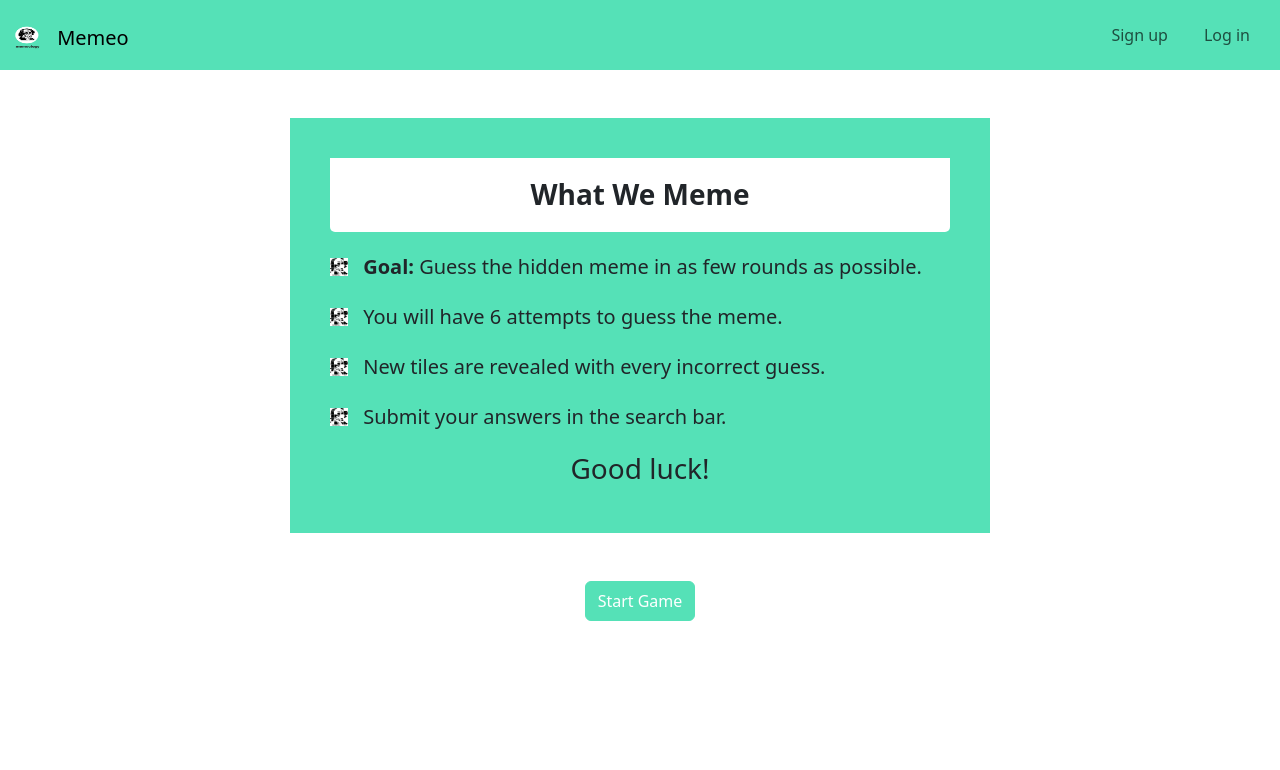
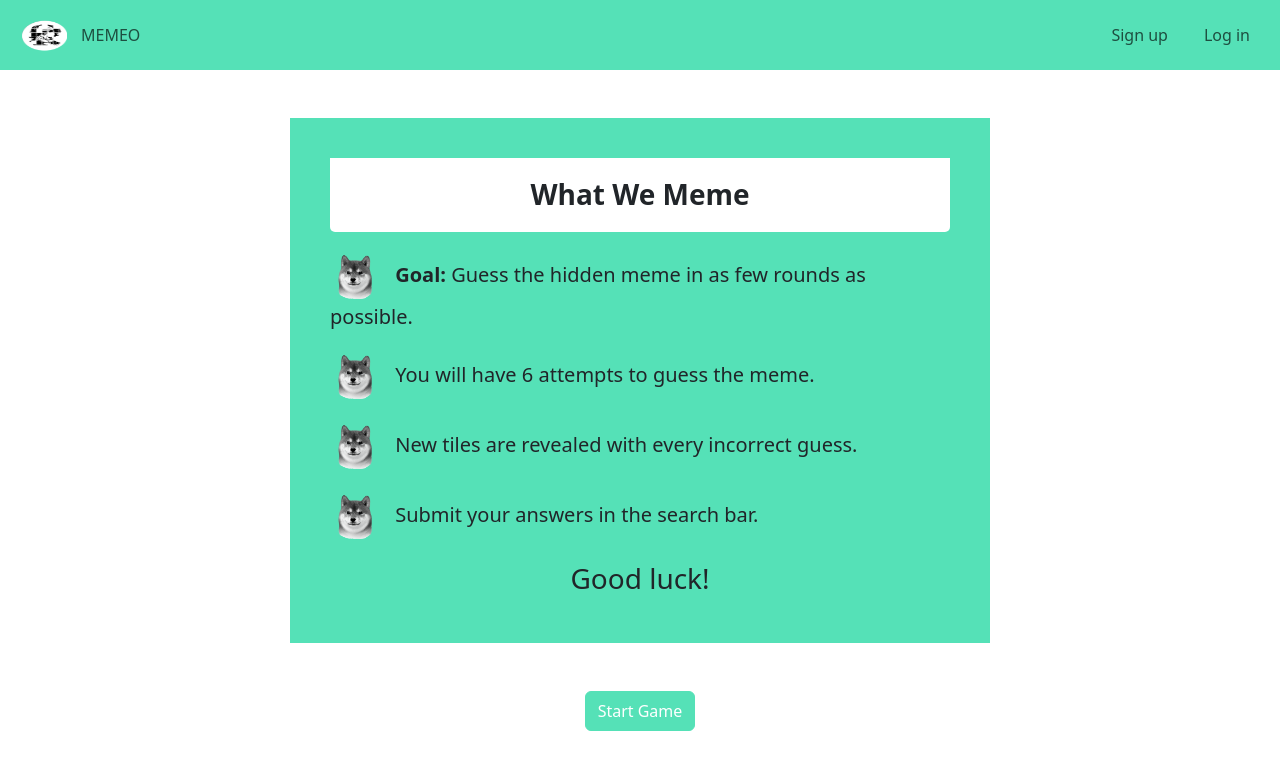
Before and after one commit to reckziegelwilliam96/capstone-1-memeology, a Flask app: page /instructions in a window 1280 px wide. Shown: the top 770 px of the page. Run offline with Flask 2, Linux system fonts and the light colour scheme; some libraries are stand-ins or nearby versions.

Commit message:
styling and gameplay

```diff
--- a/app.py
+++ b/app.py
@@ -1,6 +1,5 @@
 from flask import Flask, g, render_template, request, session, flash, redirect, jsonify
 from flask_debugtoolbar import DebugToolbarExtension
-import os, base64
 
 from sqlalchemy.exc import IntegrityError
 from sqlalchemy import func
@@ -120,11 +119,10 @@ def index():
     if not g.user:
         return redirect('/login')
 
-    round = session["round"]
-    if round >= 6:
+    if not session:
         return redirect('/select-game-meme')
-
-    return render_template('index.html')
+    else:
+        return render_template('index.html')
 
 @app.route('/home')
 def render_home_page():
@@ -138,7 +136,7 @@ def render_home_page():
     guess_image_id = session["guess_image"]
     guess_image = GuessedImages.query.filter_by(id=guess_image_id).first()
 
-    if round_meme is None or round >= 6 or guess_image.completed == True:
+    if round_meme is None or round >= 5 or guess_image.completed == True:
         return redirect('/select-game-meme')
 
     src = session["src"]
@@ -265,15 +263,25 @@ def update_guessed_image():
 
     words = {word.word.lower() for word in image.image_words}
     if keyword.lower() in words:
-        return jsonify({'result': 'correct', 'message': 'You are a Lord over Lords.'})
+        round += 1
+        session["round"] = round
+        update_image.round = round
+        phrase = update_image.database_images.phrase
+        print(phrase)
+        guess_image.completed = True
+        db.session.commit()
+        session.clear()
+        return jsonify({'result': 'correct', 'message': 'You are a Lord over Lords.', 'phrase': phrase})
 
     else:
         # Update the game round and save the updated object
-        if round >= 6:
+        if round >= 5:
+            phrase = update_image.database_images.phrase
+            print(phrase)
             update_image.completed = True
             db.session.commit()
             session.clear()
-            return jsonify({'result': 'game-over', 'message': "You've run out of guesses."})
+            return jsonify({'result': 'game-over', 'message': "You've run out of guesses.", 'phrase': phrase})
 
         else:
             round += 1
--- a/static/stylesheet/style.css
+++ b/static/stylesheet/style.css
@@ -69,18 +65,21 @@ button:hover {
 
 .navbar {
     background-color: rgb(85, 225, 183);
-    height: 70px; /* adjust height as needed */
+    height: 70px;
   }
 
 .navbar-brand {
   display: inline-block;
-  margin-top: 5px; /* adjust margin as needed */
+  font-size: small;
+  margin-left: 10px;
 }
 
 .navbar-brand img {
-  height: 30px;
-  width: 30px; /* adjust height as needed */
-  margin-right: 10px; /* adjust margin as needed */
+  height: 45px;
+  width: 45px;
+  margin-top: 10px;
+  margin-right: -20px;
+  margin-bottom: 5px;
 }
 
 .navbar-nav {
@@ -88,7 +87,7 @@ button:hover {
 }
 
 .navbar-nav li {
-  margin: 0 10px; /* adjust margin as needed */
+  margin: 0 10px;
 }
 
 .navbar-nav li a + a {
@@ -169,9 +168,8 @@ button:hover {
     display: inline-block;
     vertical-align: middle;
     margin-right: 10px;
-    margin-bottom: 3px;
-    width: 18px;
-    height: 18px;
+    width: 50px;
+    height: 50px;
 }
 /* ====================== Form */
 .game-container {
@@ -265,17 +272,21 @@ button:hover {
     height: 100%;
 }
 
+.score-container {
+  padding: 1rem;
+}
+
 img {
     display: flex;
     margin: 0 auto;
-    width: 400px;
-    height: 400px;
+    width: 600px;
+    height: 600px;
     position: relative;
 }
 
 .image-wrapper {
-    width: 400px;
-    height: 400px;
+    width: 600px;
+    height: 600px;
     justify-content: center;
     align-items: center;
     position: relative;
--- a/templates/base.html
+++ b/templates/base.html
@@ -19,9 +19,13 @@
 <nav class="navbar navbar-expand">
   <div class="container-fluid">
     <a class="navbar-brand" href="/">
-      <img src="/static/images/memeo-logo.png" class="d-inline-block align-top" alt="Memeo logo">
-      Memeo
+      <img src="/static/images/memeo-favicon.png" class="d-inline-block align-top" alt="Memeo favicon">
     </a>
+      <ul class="navbar-nav ms-auto">
+        <li class="nav-item">
+          <a class="nav-link" href="/">MEMEO</a>
+        </li>
+      </ul>
     <button class="navbar-toggler" type="button" data-bs-toggle="collapse" data-bs-target="#navbarNav" aria-controls="navbarNav" aria-expanded="false" aria-label="Toggle navigation">
       <span class="navbar-toggler-icon"></span>
     </button>
--- a/templates/index.html
+++ b/templates/index.html
@@ -6,7 +6,7 @@
 <div class="container mt-5 text-center">
     <img src="/static/images/memeo-logo.png">
 </div>
-<div class="text-center">
+<div class="container mt-5 text-center">
     <h3>Find Out What We Meme</h3>
   </div>
 <div class="container mt-5 text-center">
--- a/templates/instructions.html
+++ b/templates/instructions.html
@@ -10,19 +10,19 @@
     </div>
     <ul class="instruction-list">
       <li>
-        <img src="/static/images/memeo-bullet.png" alt="Memeo logo">
+        <img src="/static/images/memeo-gameover.png" alt="Memeo logo">
         <span class="fw-bold">Goal:</span> Guess the hidden meme in as few rounds as possible.
       </li>
       <li>
-        <img src="/static/images/memeo-bullet.png" alt="Memeo logo">
+        <img src="/static/images/memeo-gameover.png" alt="Memeo logo">
         You will have 6 attempts to guess the meme.
       </li>
       <li>
-        <img src="/static/images/memeo-bullet.png" alt="Memeo logo">
+        <img src="/static/images/memeo-gameover.png" alt="Memeo logo">
         New tiles are revealed with every incorrect guess.
       </li>
       <li>
-        <img src="/static/images/memeo-bullet.png" alt="Memeo logo">
+        <img src="/static/images/memeo-gameover.png" alt="Memeo logo">
         Submit your answers in the search bar.
       </li>
     </ul>
--- a/templates/users/signup.html
+++ b/templates/users/signup.html
@@ -5,8 +5,6 @@
 {% block content %}
 <div class="container mt-5 text-center">
   <div class="d-grid gap-2">
-    <div class="row justify-content-md-center">
-      <div class="col-md-7 col-lg-5">
     <h2 class="join-message">New to Memeo?</h2>
       <form method="POST" id="user_form">
         {{ form.hidden_tag() }}
@@ -22,7 +20,5 @@
       </form>
   </div>
 </div>
-  </div>
-</div>
 
 {% endblock %}
```
Also changed, not shown: other parts of static/stylesheet/style.css (+28 -23 lines), models.py (+13 -0 lines), static/game.js (+38 -19 lines), templates/gameover.html (+4 -5 lines), templates/home.html (+6 -6 lines), static/images/memeo-bullet.png, static/images/memeo-favicon.png (added), static/images/memeo-gameover.png, static/images/memeo-logo-3.png (added), static/images/memeo-logo.png, 3 other files. Lines whose indentation alone changed are shown as unchanged.
